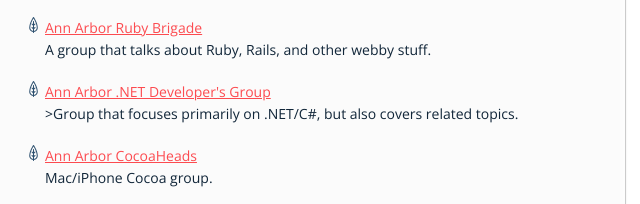
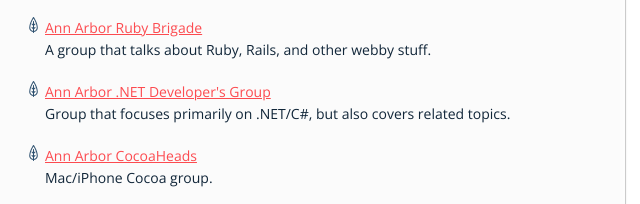
Before and after one commit to jshwlkr/hacka2, a plain HTML site: page index.html in a window 1280 px wide. Shown: the part 1096-1300 px from the top of the page, 341-981 px from the left. Drawn offline with nearby package versions, Linux system fonts and the light colour scheme.

Commit message:
err.... small error

```diff
--- a/index.html
+++ b/index.html
@@ -92,7 +92,7 @@
                     </li>
                     <li>
                     <a href="http://aadnd.org/">Ann Arbor .NET Developer's Group</a>
-                        <p>>Group that focuses primarily on .NET/C#, but also covers related topics.</p>
+                        <p>Group that focuses primarily on .NET/C#, but also covers related topics.</p>
                     </li>
                     <li>
                     <a href="http://www.meetup.com/A2-CocoaHeads/">Ann Arbor CocoaHeads</a>
```
